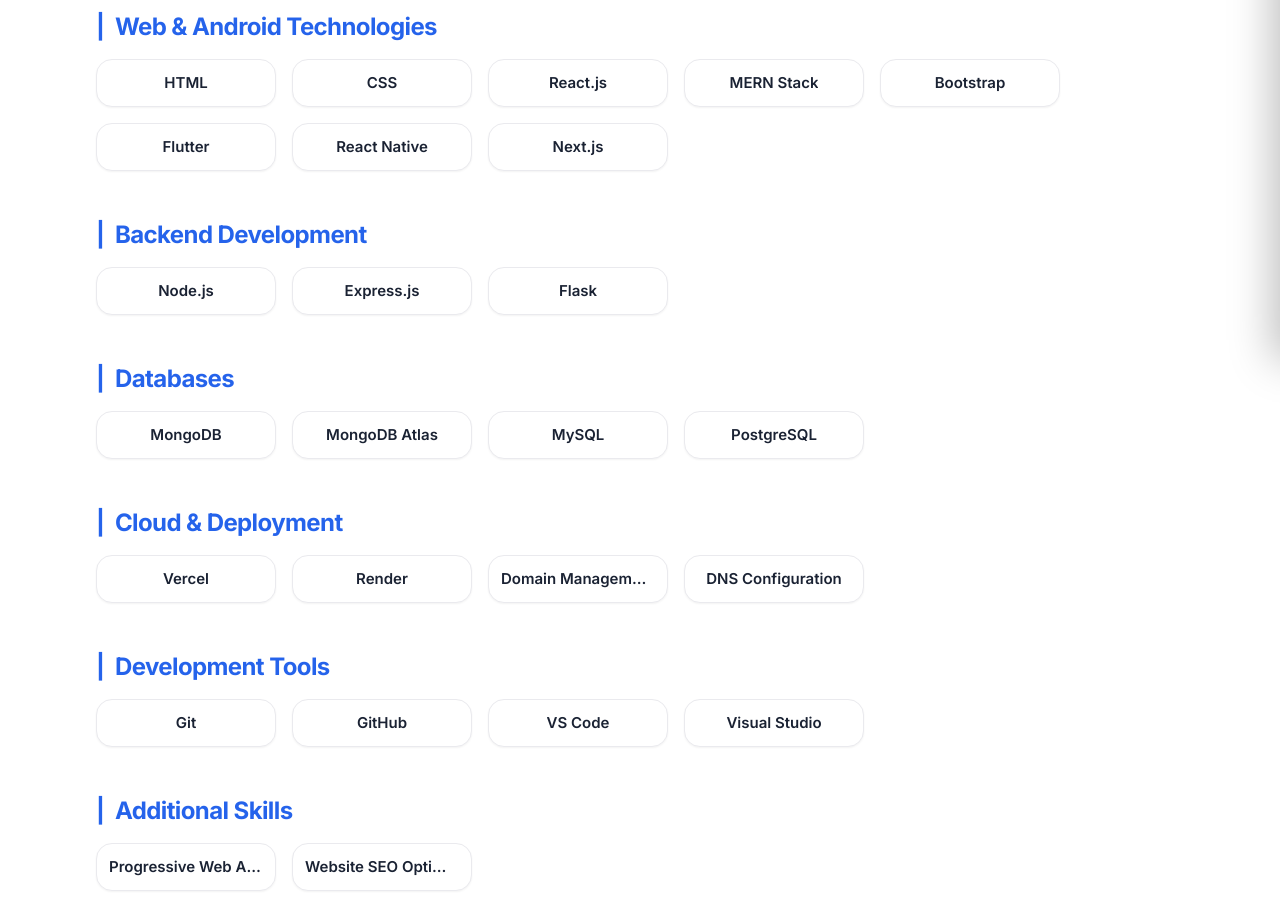
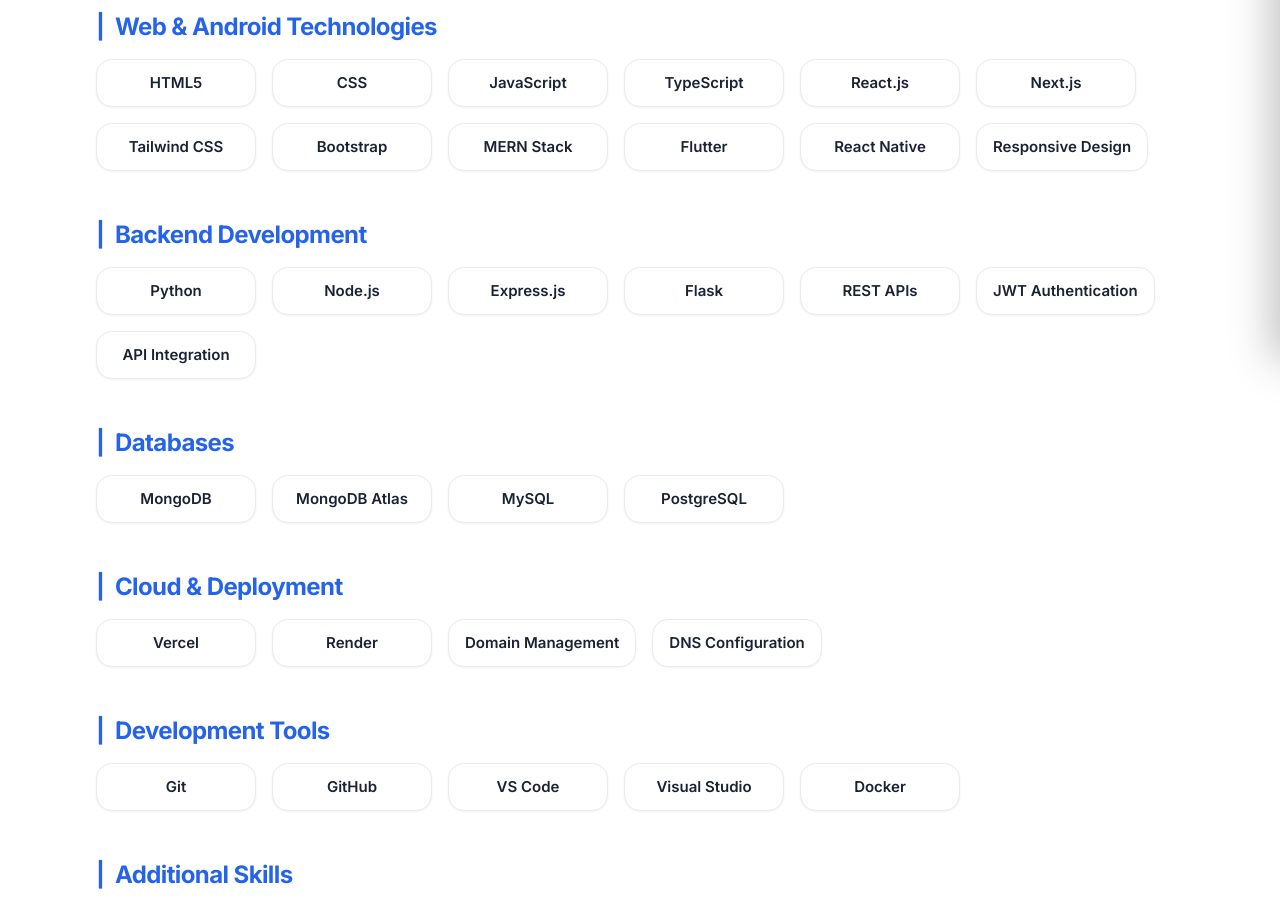
Before and after one commit to prathik0007/portfolio, a Next.js app: page /skills in a window 1280 px wide. Shown: the part 440-1347 px from the top of the page. Built offline with nearby package versions, Linux system fonts and the light colour scheme.

Commit message:
feat(skills): update Web & Android, Backend, Tools, and Additional Skills

```diff
--- a/components/SkillsSection.tsx
+++ b/components/SkillsSection.tsx
@@ -36,9 +36,9 @@
                 {group.skills.map((skill) => (
                   <div
                     key={skill}
-                    className="flex h-12 w-[calc(50%-6px)] cursor-default items-center justify-center rounded-xl border border-surface-border bg-white px-3 text-center text-sm font-semibold text-ink shadow-sm transition-all duration-200 hover:-translate-y-0.5 hover:border-primary/50 hover:text-primary hover:shadow-card sm:h-13 sm:w-[160px] sm:rounded-2xl sm:text-[15px] md:w-[172px] lg:w-[180px]"
+                    className="flex h-12 min-w-[calc(50%-6px)] cursor-default items-center justify-center rounded-xl border border-surface-border bg-white px-4 text-center text-sm font-semibold text-ink shadow-sm transition-all duration-200 hover:-translate-y-0.5 hover:border-primary/50 hover:text-primary hover:shadow-card sm:h-13 sm:w-auto sm:min-w-[160px] sm:rounded-2xl sm:text-[15px]"
                   >
-                    <span className="truncate">{skill}</span>
+                    <span>{skill}</span>
                   </div>
                 ))}
               </div>
--- a/data/skills.ts
+++ b/data/skills.ts
@@ -16,11 +16,32 @@
   },
   {
     category: "Web & Android Technologies",
-    skills: ["HTML", "CSS", "React.js", "MERN Stack", "Bootstrap", "Flutter", "React Native", "Next.js"],
+    skills: [
+      "HTML5",
+      "CSS",
+      "JavaScript",
+      "TypeScript",
+      "React.js",
+      "Next.js",
+      "Tailwind CSS",
+      "Bootstrap",
+      "MERN Stack",
+      "Flutter",
+      "React Native",
+      "Responsive Design",
+    ],
   },
   {
     category: "Backend Development",
-    skills: ["Node.js", "Express.js", "Flask"],
+    skills: [
+      "Python",
+      "Node.js",
+      "Express.js",
+      "Flask",
+      "REST APIs",
+      "JWT Authentication",
+      "API Integration",
+    ],
   },
   {
     category: "Databases",
@@ -32,11 +53,19 @@
   },
   {
     category: "Development Tools",
-    skills: ["Git", "GitHub", "VS Code", "Visual Studio"],
+    skills: ["Git", "GitHub", "VS Code", "Visual Studio", "Docker"],
   },
   {
     category: "Additional Skills",
-    skills: ["Progressive Web Apps (PWA)", "Website SEO Optimization"],
+    skills: [
+      "Data Structures & Algorithms",
+      "Problem Solving",
+      "Object-Oriented Programming",
+      "DBMS",
+      "Operating Systems",
+      "Computer Networks",
+      "System Design",
+    ],
   },
 ];
 
```
